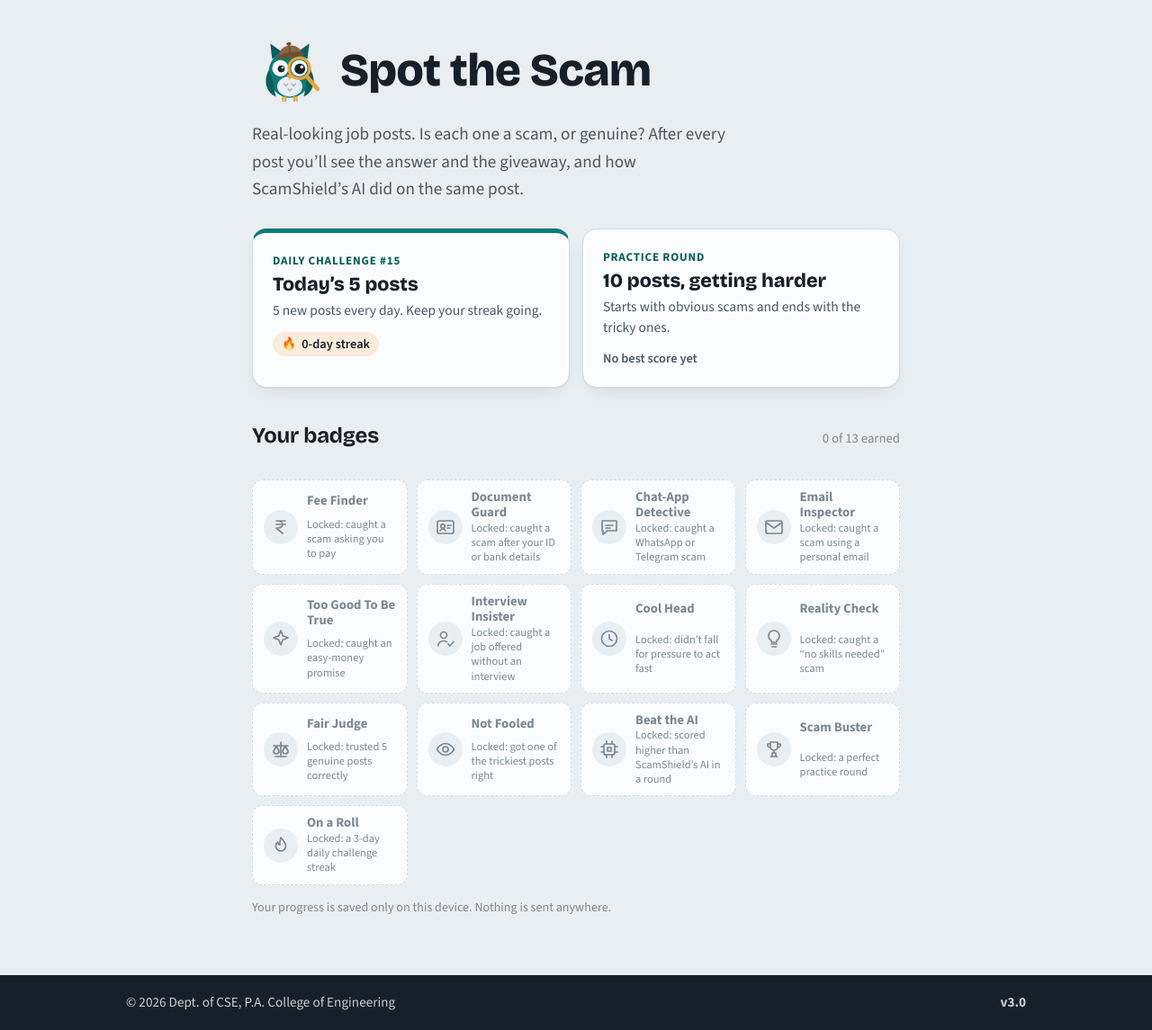
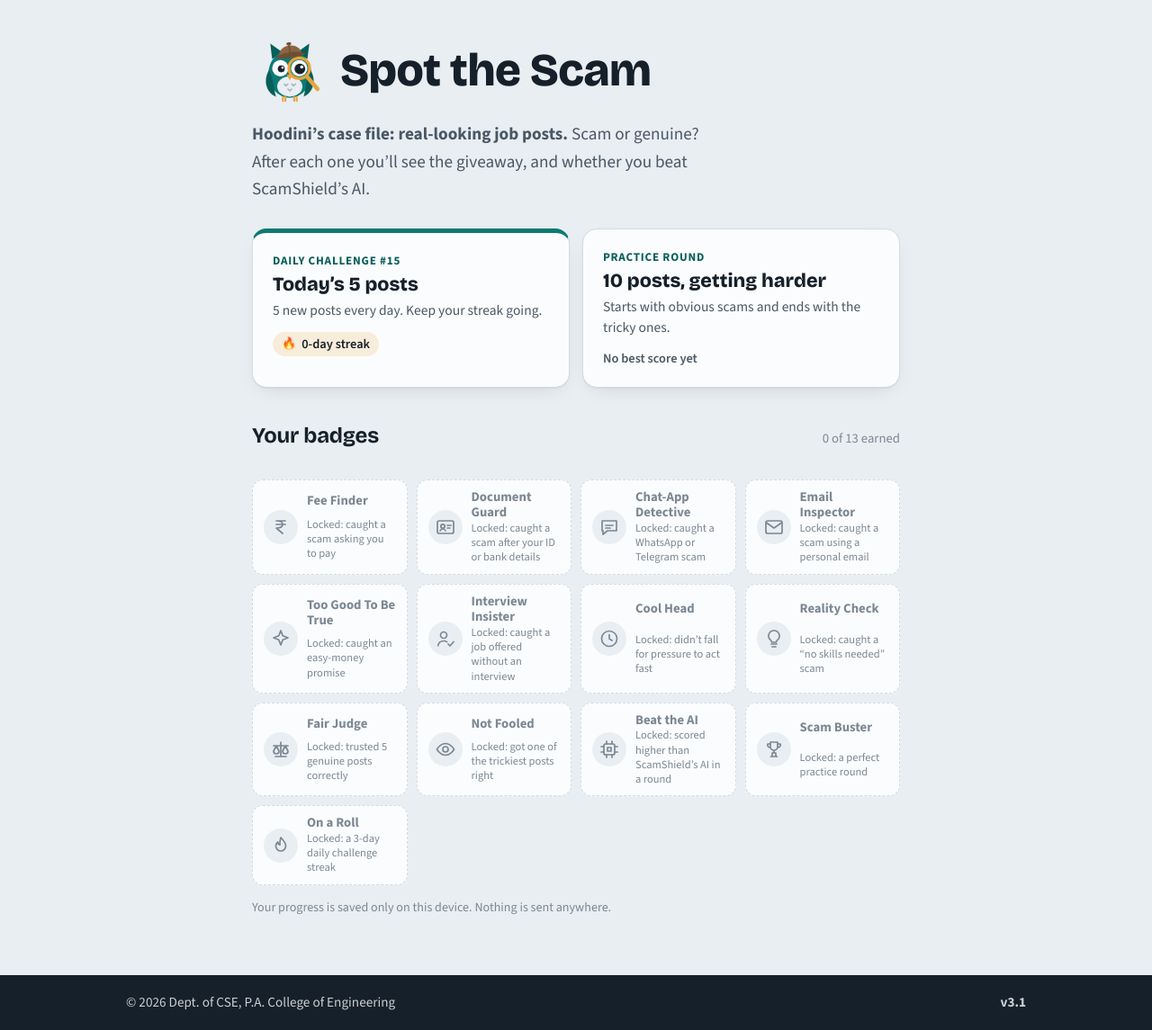
Before and after one commit to muhammad-12pa/hiring-scam-detector, a Flask app: page /play in a window 1280 px wide. Shown: the part 56-1201 px from the top of the page at 90% size. Run offline with Flask 3, Linux system fonts and the light colour scheme; parts of the project's set-up code (start-up, migrations or seed data) failed here and were passed over.

Commit message:
v3.1: Hoodini hosts the game intro
Co-Authored-By: Claude Opus 5.5 <noreply@anthropic.com>
Claude-Session: https://claude.ai/code/session_019QWMaVrvR9ct6AreLANLf9

```diff
--- a/app.py
+++ b/app.py
@@ -12,7 +12,7 @@ from red_flags import combined_risk, find_red_flags, rule_for_word
 app = Flask(__name__)
 
 # Bump on every deploy; shown in the page footer and at /version so you can tell it's live.
-VERSION = "v3.0"
+VERSION = "v3.1"
 
 # Public address, used for link previews (og:image needs an absolute URL).
 SITE_URL = os.environ.get("SITE_URL", "https://hiring-scam-detector.onrender.com").rstrip("/")
--- a/templates/play.html
+++ b/templates/play.html
@@ -54,7 +54,7 @@
           <span id="homeOwl" class="owl-art"></span>
           <h1 class="game-title">Spot the Scam</h1>
         </div>
-        <p class="lede">Real-looking job posts. Is each one a scam, or genuine? After every post you’ll see the answer and the giveaway, and how ScamShield’s AI did on the same post.</p>
+        <p class="lede"><b>Hoodini’s case file: real-looking job posts.</b> Scam or genuine? After each one you’ll see the giveaway, and whether you beat ScamShield’s AI.</p>
 
         <div class="modes">
           <button id="dailyBtn" class="mode-card mode-daily" type="button">
```
